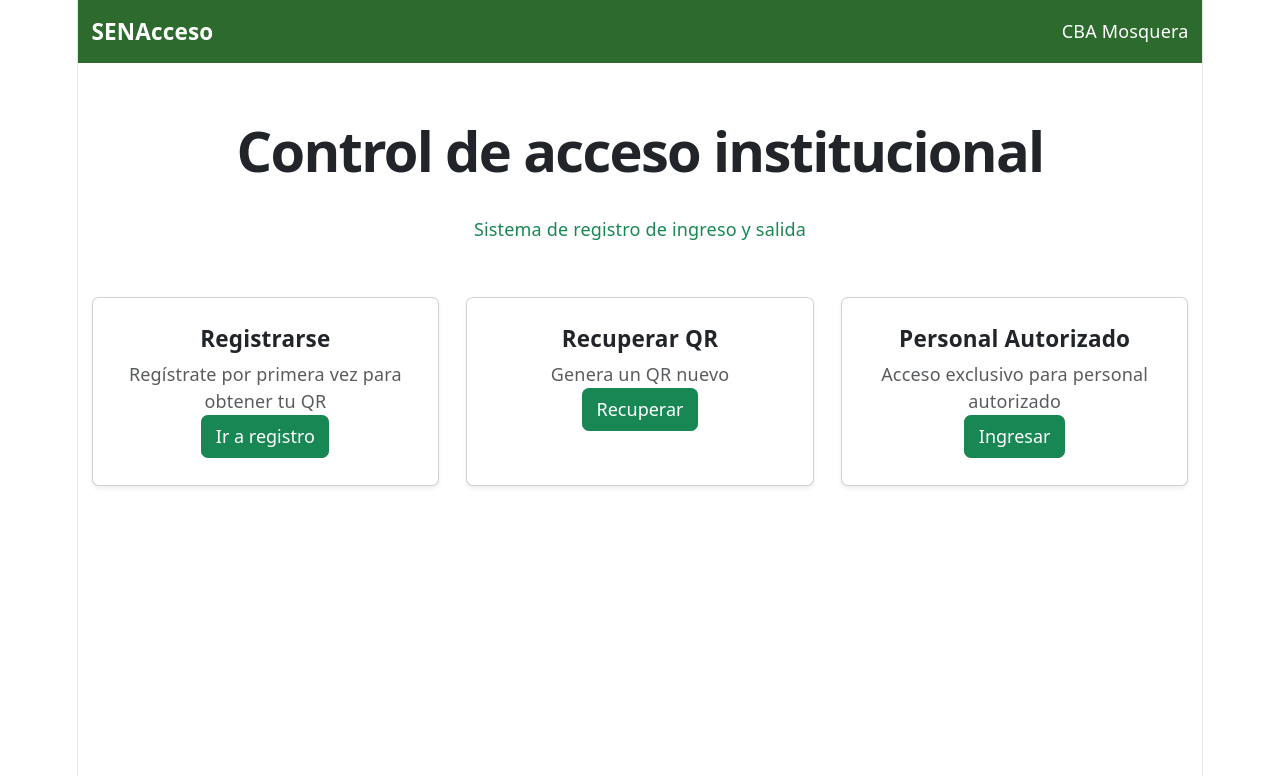
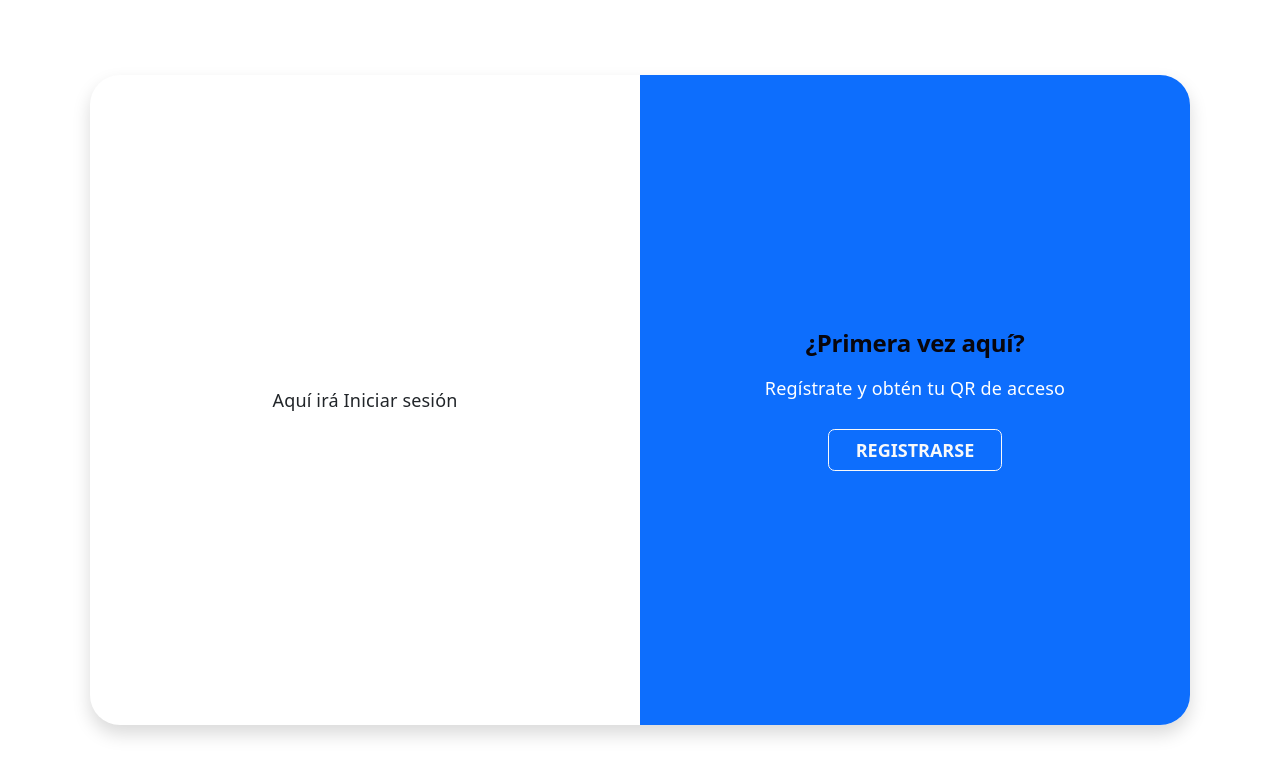
Before and after one commit to haider-castaneda/accessqr_frontend, a React (Vite) app: page / in a window 1280 px wide. Shown: the top 776 px of the page. Built offline with nearby package versions, Linux system fonts and the light colour scheme.

Commit message:
feat: estructura base del Home con panel deslizante de login y registro

```diff
--- a/src/index.css
+++ b/src/index.css
@@ -54,18 +54,6 @@ body {
   margin: 0;
 }
 
-#root {
-  width: 1126px;
-  max-width: 100%;
-  margin: 0 auto;
-  text-align: center;
-  border-inline: 1px solid var(--border);
-  min-height: 100svh;
-  display: flex;
-  flex-direction: column;
-  box-sizing: border-box;
-}
-
 h1,
 h2 {
   font-family: var(--heading);
--- a/src/pages/Home/Home.jsx
+++ b/src/pages/Home/Home.jsx
@@ -1,47 +1,98 @@
-import { useNavigate } from 'react-router-dom'
-import React from 'react'
-import Navbar from '../../components/Navbar'
+import { useState, useEffect } from 'react'
 
 function Home() {
-    const navigate = useNavigate()
+    // false = se ve Iniciar sesión | true = se ve Registro
+    const [esRegistro, setEsRegistro] = useState(false)
+
+    // true cuando la pantalla es de celular (menos de 768 px)
+    const [esMovil, setEsMovil] = useState(window.innerWidth < 768)
+
+    useEffect(() => {
+        const detectar = () => setEsMovil(window.innerWidth < 768)
+        window.addEventListener('resize', detectar)
+        return () => window.removeEventListener('resize', detectar)
+    }, [])
+
+    // Zona de Iniciar sesión: izquierda en PC, arriba en celular
+    const zonaLogin = esMovil
+        ? { top: 0, left: 0, width: '100%', height: '50%' }
+        : { top: 0, left: 0, width: '50%', height: '100%' }
+
+    // Zona de Registro: derecha en PC, abajo en celular
+    const zonaRegistro = esMovil
+        ? { bottom: 0, left: 0, width: '100%', height: '50%' }
+        : { top: 0, right: 0, width: '50%', height: '100%' }
+
+    // Panel rojo: se mueve de lado en PC y de arriba a abajo en celular
+    const zonaPanel = esMovil
+        ? {
+            top: '50%',
+            left: 0,
+            width: '100%',
+            height: '50%',
+            transform: esRegistro ? 'translateY(-100%)' : 'translateY(0)',
+        }
+        : {
+            top: 0,
+            left: '50%',
+            width: '50%',
+            height: '100%',
+            transform: esRegistro ? 'translateX(-100%)' : 'translateX(0)',
+        }
+
     return (
-        <div>
-        <Navbar />
-        <div className="container mt-5">
-            <div className="text-center mb-5">
-            <h1 className="fw-bold text-dark">Control de acceso institucional</h1>
-            <p className="text-success">Sistema de registro de ingreso y salida</p>
-            </div>
-            <div className="row justify-content-center g-4">
-            <div className="col-md-4">
-                <div className="card h-100 text-center shadow-sm">
-                <div className="card-body p-4">
-                    <h5 className="card-title fw-bold">Registrarse</h5>
-                    <p className="card-text text-muted">Regístrate por primera vez para obtener tu QR</p>
-                    <button className="btn btn-success" onClick={() => navigate('/registro')}>Ir a registro</button>
+        <div className="container-fluid d-flex justify-content-center align-items-center min-vh-100 py-5 px-3">
+            {/* Caja blanca con esquinas redondeadas */}
+            <div
+                className="position-relative bg-white overflow-hidden shadow"
+                style={{
+                    width: '1100px',
+                    maxWidth: '100%',
+                    minHeight: esMovil ? '800px' : '650px',
+                    borderRadius: '30px',
+                }}
+            >
+                {/* Zona de Iniciar sesión */}
+                <div
+                    className="position-absolute d-flex align-items-center justify-content-center"
+                    style={zonaLogin}
+                >
+                    <p>Aquí irá Iniciar sesión</p>
                 </div>
+
+                {/* Zona de Registro */}
+                <div
+                    className="position-absolute d-flex align-items-center justify-content-center"
+                    style={zonaRegistro}
+                >
+                    <p>Aquí irá Registro</p>
+                </div>
+
+                {/* Panel rojo deslizante */}
+                <div
+                    className="position-absolute d-flex flex-column align-items-center justify-content-center text-center text-white p-4"
+                    style={{
+                        ...zonaPanel,
+                        backgroundColor: '#0d6efd',
+                        transition: 'transform 0.6s ease-in-out',
+                    }}
+                >
+                    <h2 className="fw-bold mb-3">
+                        {esRegistro ? 'Bienvenido' : '¿Primera vez aquí?'}
+                    </h2>
+                    <p className="mb-4">
+                        {esRegistro
+                            ? 'Si ya tienes cuenta, inicia sesión'
+                            : 'Regístrate y obtén tu QR de acceso'}
+                    </p>
+                    <button
+                        className="btn btn-outline-light px-4 fw-bold"
+                        onClick={() => setEsRegistro(!esRegistro)}
+                    >
+                        {esRegistro ? 'INICIAR SESIÓN' : 'REGISTRARSE'}
+                    </button>
                 </div>
             </div>
-            <div className="col-md-4">
-                <div className="card h-100 text-center shadow-sm">
-                <div className="card-body p-4">
-                    <h5 className="card-title fw-bold">Recuperar QR</h5>
-                    <p className="card-text text-muted">Genera un QR nuevo</p>
-                    <button className="btn btn-success" onClick={() => navigate('/recuperar-qr')}>Recuperar</button>
-                </div>
-                </div>
-            </div>
-            <div className="col-md-4">
-                <div className="card h-100 text-center shadow-sm">
-                <div className="card-body p-4">
-                    <h5 className="card-title fw-bold">Personal Autorizado</h5>
-                    <p className="card-text text-muted">Acceso exclusivo para personal autorizado</p>
-                    <button className="btn btn-success" onClick={() => navigate('/login')}>Ingresar</button>
-                </div>
-                </div>
-            </div>
-            </div>
-        </div>
         </div>
     )
 }
```
